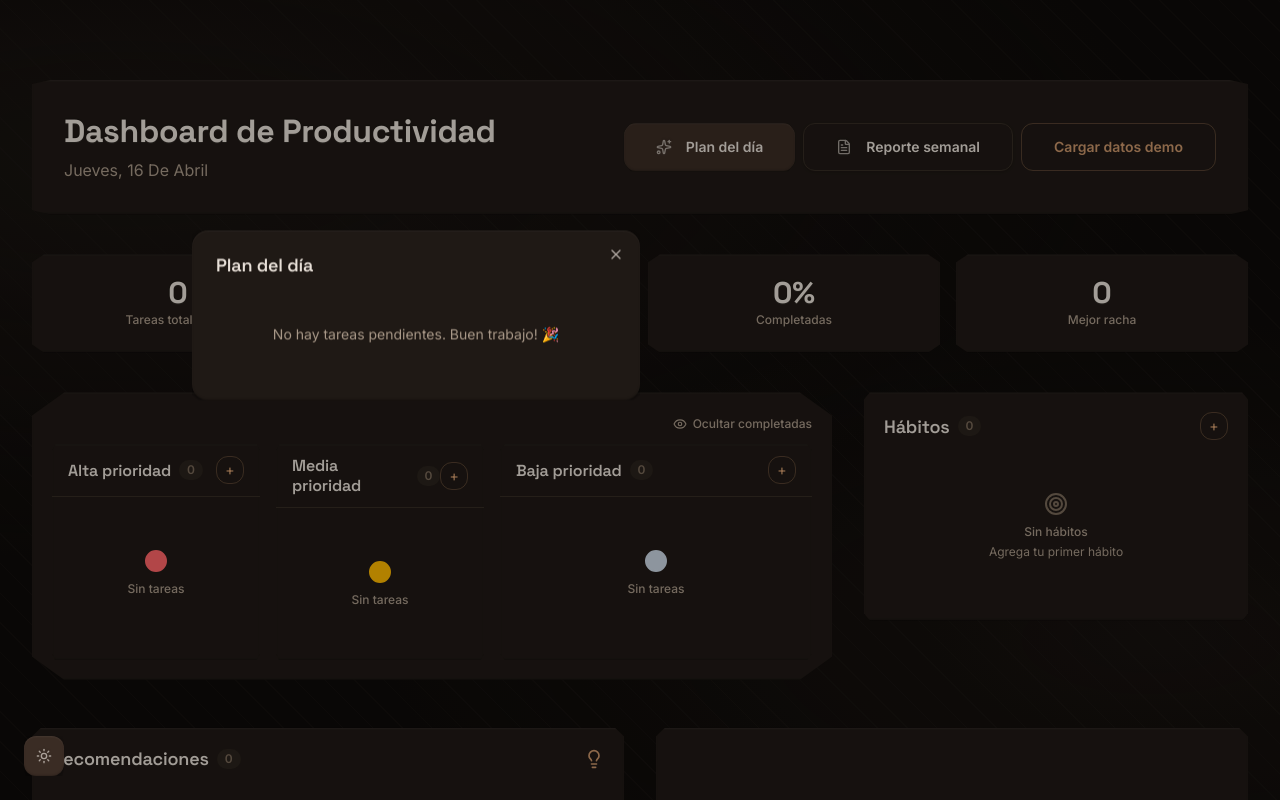
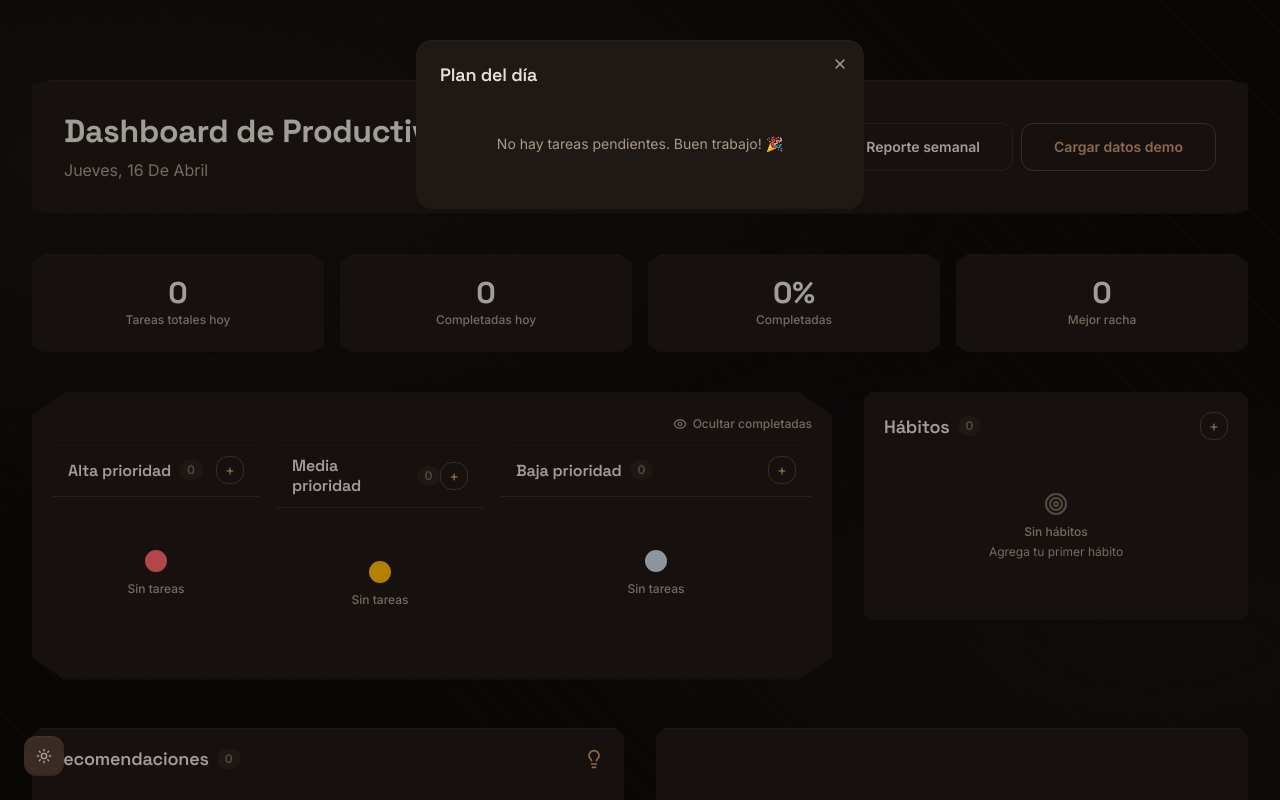
Before and after one commit to NachoLedesma33/dashboard-productividad, a React (Vite) app: page / in a window 1280 px wide. Both pictures are taken after a click on the button "Plan del día". Shown: the top 800 px of the page. Built offline with nearby package versions, Linux system fonts and the light colour scheme.

Commit message:
fix: dialog modal positioning with top 5vh + max-height 90vh to prevent overflow on zoom

```diff
--- a/src/components/ui/dialog.tsx
+++ b/src/components/ui/dialog.tsx
@@ -34,9 +34,10 @@ const DialogContent = React.forwardRef<
     <DialogPrimitive.Content
       ref={ref}
       className={cn(
-        "fixed left-[50%] top-[50%] z-50 grid w-full max-w-lg translate-x-[-50%] translate-y-[-50%] gap-4 p-6 shadow-2xl sm:rounded-2xl animate-bowl-rise surface-card",
+        "fixed left-1/2 z-50 grid w-full max-w-lg -translate-x-1/2 gap-4 p-6 shadow-2xl sm:rounded-2xl surface-card overflow-y-auto",
         className,
       )}
+      style={{ top: '5vh', maxHeight: '90vh' }}
       {...props}
     >
       {children}
```
